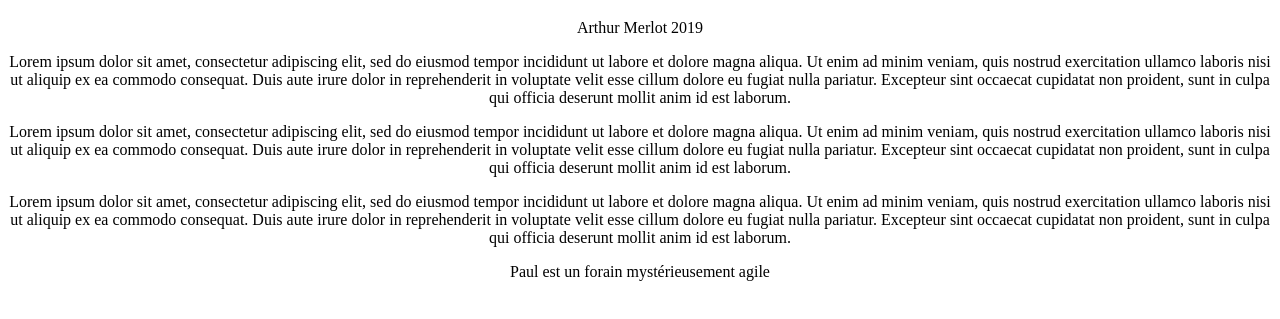
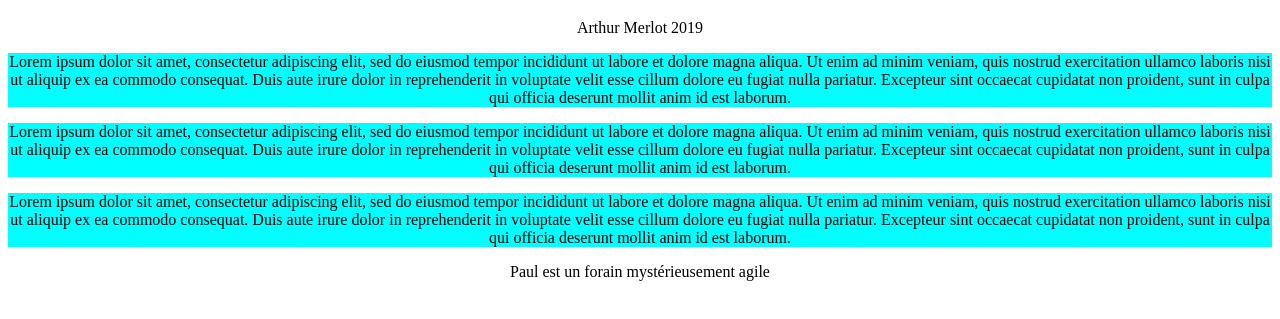
Before and after one commit to The-Last-Projkt/TP_M4105C-real-, a plain HTML site: page index.html in a window 1280 px wide. Shown: the part 61-380 px from the top of the page. Drawn offline with Linux system fonts and the light colour scheme.

Commit message:
Bruno Warin

```diff
--- a/index.html
+++ b/index.html
@@ -4,10 +4,6 @@
  <meta charset="utf-8">
  <title>M4105C : Un super module</title>
  <link rel="stylesheet" href="style.css">
-
- <script>
-    document.createElement("section_dassot")
- </script>
 </head>
 
 <body>
@@ -16,17 +12,17 @@
         <p>Arthur Merlot 2019</p>
     </header>
 
-    <section_dassot>
+    <section>
         <p>Lorem ipsum dolor sit amet, consectetur adipiscing elit, sed do eiusmod tempor incididunt ut labore et dolore magna aliqua. Ut enim ad minim veniam, quis nostrud exercitation ullamco laboris nisi ut aliquip ex ea commodo consequat. Duis aute irure dolor in reprehenderit in voluptate velit esse cillum dolore eu fugiat nulla pariatur. Excepteur sint occaecat cupidatat non proident, sunt in culpa qui officia deserunt mollit anim id est laborum.</p>
-    </section_dassot>
+    </section>
 
-    <section_dassot>
+    <section>
         <p>Lorem ipsum dolor sit amet, consectetur adipiscing elit, sed do eiusmod tempor incididunt ut labore et dolore magna aliqua. Ut enim ad minim veniam, quis nostrud exercitation ullamco laboris nisi ut aliquip ex ea commodo consequat. Duis aute irure dolor in reprehenderit in voluptate velit esse cillum dolore eu fugiat nulla pariatur. Excepteur sint occaecat cupidatat non proident, sunt in culpa qui officia deserunt mollit anim id est laborum.</p>
-    </section_dassot>
+    </section>
 
-    <section_dassot>
+    <section>
         <p>Lorem ipsum dolor sit amet, consectetur adipiscing elit, sed do eiusmod tempor incididunt ut labore et dolore magna aliqua. Ut enim ad minim veniam, quis nostrud exercitation ullamco laboris nisi ut aliquip ex ea commodo consequat. Duis aute irure dolor in reprehenderit in voluptate velit esse cillum dolore eu fugiat nulla pariatur. Excepteur sint occaecat cupidatat non proident, sunt in culpa qui officia deserunt mollit anim id est laborum.</p>
-    </section_dassot>
+    </section>
 </body>
 
 <footer>
--- a/style.css
+++ b/style.css
@@ -2,7 +2,7 @@ header{
     text-align:center;
 }
 
-section_dassot{
+section{
     text-align: center;
     background-color: aqua;
 }
```
